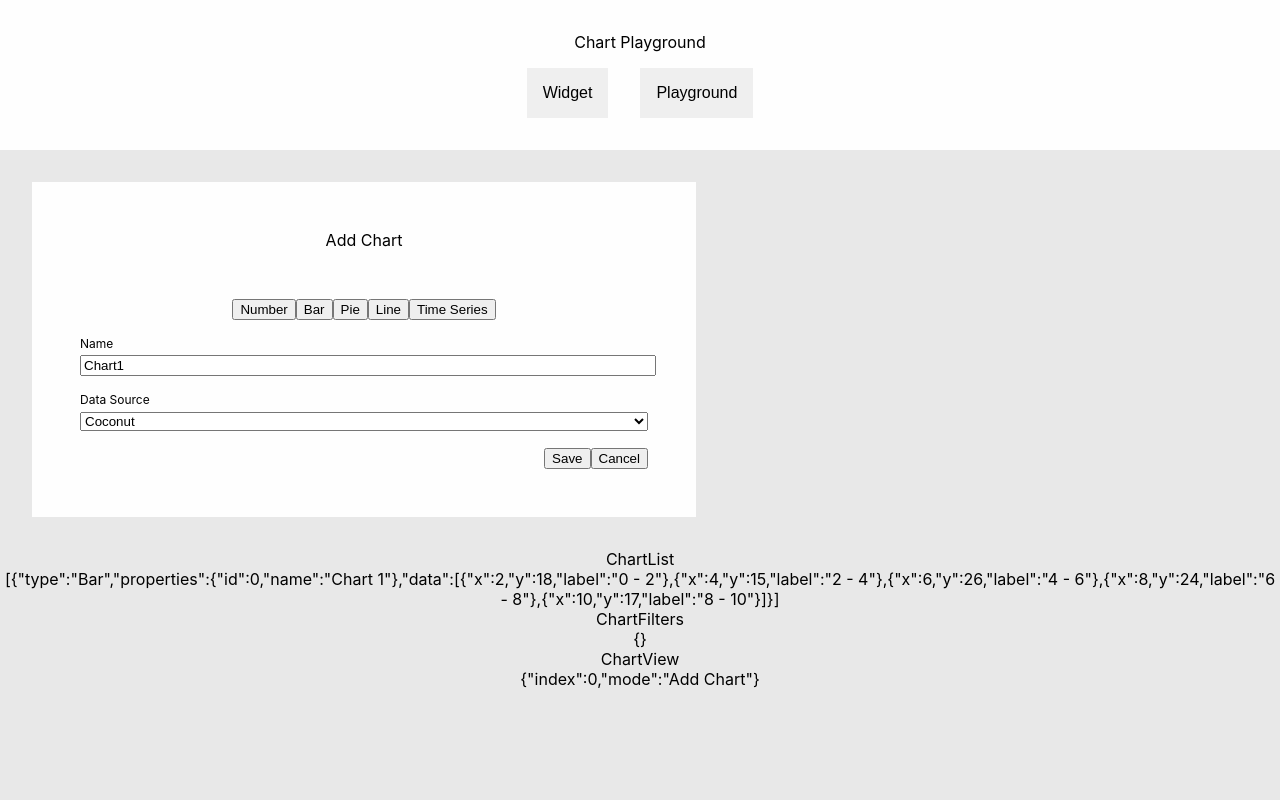
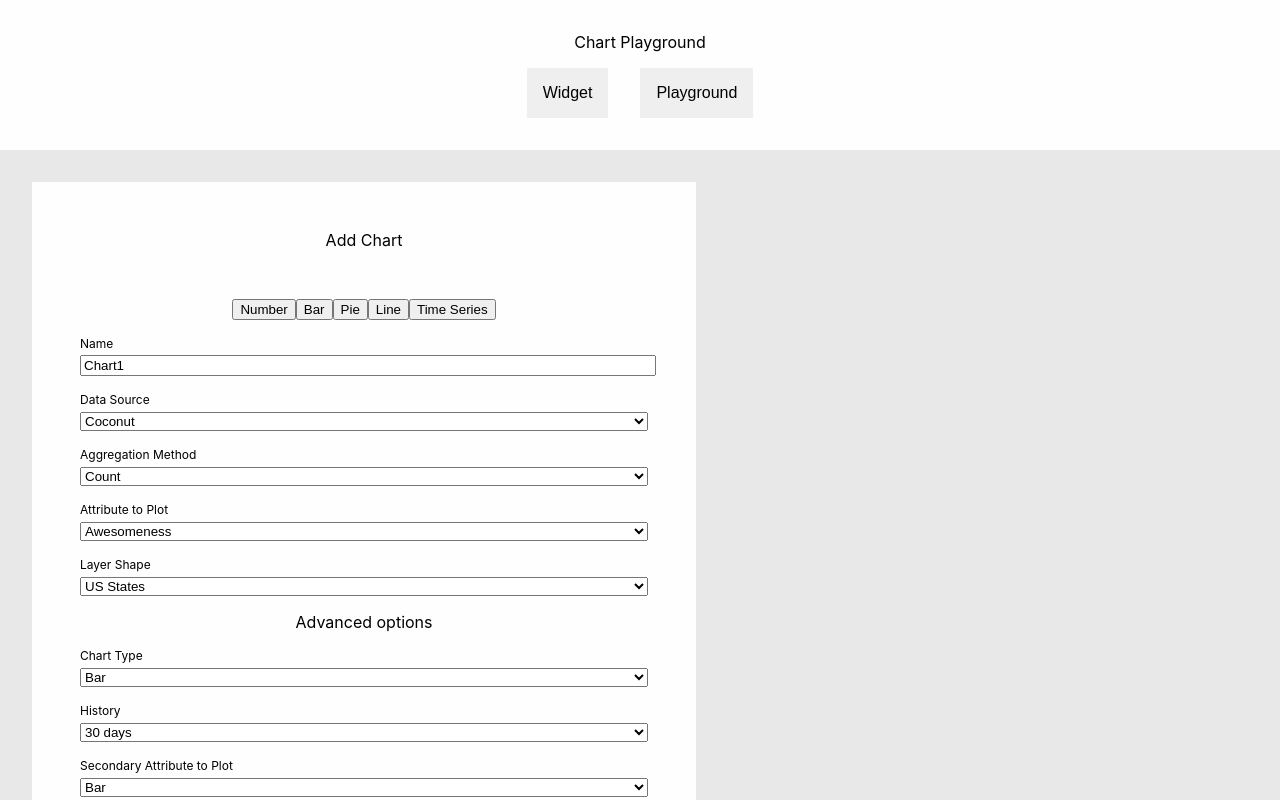
Before and after one commit to michaelmendoza/chart-widget, a React (Create React App) app: page / in a window 1280 px wide. Both pictures are taken after a click on the button "Add". Shown: the top 800 px of the page. Built offline with nearby package versions, Linux system fonts and the light colour scheme.

Commit message:
Added comments. Added inputs to ChartEditor

```diff
--- a/src/Chart/components/ChartControls.tsx
+++ b/src/Chart/components/ChartControls.tsx
@@ -3,6 +3,9 @@ import ChartState from '../states/ChartState';
 import { ChartModes, ChartTypes } from '../models/ChartTypes'
 import { ActionTypes } from '../reducers/ChartReducers';
 
+/**
+ * Component that contains chart control buttons i.e. Adding new chart item
+ */
 const ChartControls = () => {
 
     const { state, dispatch } = useContext(ChartState.ChartContext);
--- a/src/Chart/components/ChartEditor.tsx
+++ b/src/Chart/components/ChartEditor.tsx
@@ -5,6 +5,10 @@ import { ActionTypes } from '../reducers/ChartReducers';
 import LineAreaChart from './charts/LineAreaChart';
 import ChartDataService from '../services/ChartDataService';
 
+/**
+ * Contains input fields and dropsdown for setting a chart type, chart properties,
+ * and data properties
+ */
 const ChartEditor = () => {
     const { state, dispatch } = useContext(ChartState.ChartContext);
     const [chartType, setChartType] = useState(ChartTypes.Bar);
@@ -55,6 +59,63 @@ const ChartEditor = () => {
                 </select>
             </div>
 
+            <div className='chart-editor-item'>
+                <label>Aggregation Method</label>
+                <select>
+                    <option value="grapefruit">Count</option>
+                    <option value="grapefruit">Sum</option>
+                </select>
+            </div>
+
+            <div className='chart-editor-item'>
+                <label>Attribute to Plot</label>
+                <select>
+                    <option value="grapefruit">Awesomeness</option>
+                </select>
+            </div>
+
+            <div className='chart-editor-item'>
+                <label>Layer Shape</label>
+                <select>
+                    <option value="grapefruit">US States</option>
+                </select>
+            </div>
+
+            Advanced options
+
+            <div className='chart-editor-item'>
+                <label>Chart Type</label>
+                <select>
+                    <option value="grapefruit">Bar</option>
+                    <option value="grapefruit">Line</option>
+                </select>
+            </div>
+
+            <div className='chart-editor-item'>
+                <label>History</label>
+                <select>
+                    <option value="grapefruit">30 days</option>
+                    <option value="grapefruit">60 days</option>
+                    <option value="grapefruit">90 days</option>
+                </select>
+            </div>
+
+            <div className='chart-editor-item'>
+                <label>Secondary Attribute to Plot</label>
+                <select>
+                    <option value="grapefruit">Bar</option>
+                    <option value="grapefruit">Line</option>
+                </select>
+            </div>
+
+            <div className='chart-editor-item'>
+                <label>Chart Type</label>
+                <select>
+                    <option value="grapefruit">Bar</option>
+                    <option value="grapefruit">Line</option>
+                </select>
+            </div>
+
             <div className='chart-editor-save'>
                 <button onClick={handleSave}> Save </button>
                 <button onClick={handleCancel}> Cancel </button>
--- a/src/Chart/components/ChartFilters.tsx
+++ b/src/Chart/components/ChartFilters.tsx
@@ -1,5 +1,9 @@
 import React from 'react';
 
+/**
+ * Component contains filter controls for filtering chart data by radius and
+ * shapes. All charts in the chart view are filtered by the status of this component.
+ */
 const ChartFilters = () => {
     return (
         <div className="chart-filters layout-row layout-space-between">
--- a/src/Chart/components/ChartHeader.tsx
+++ b/src/Chart/components/ChartHeader.tsx
@@ -1,6 +1,9 @@
 import React, { useState, useContext } from 'react';
 import ChartState from '../states/ChartState';
 
+/**
+ * Component that display the current chartView mode i.e. ShowCharts or ShowEditor
+ */
 const ChartHeader = () => {
 
     const { state, dispatch } = useContext(ChartState.ChartContext);
```
